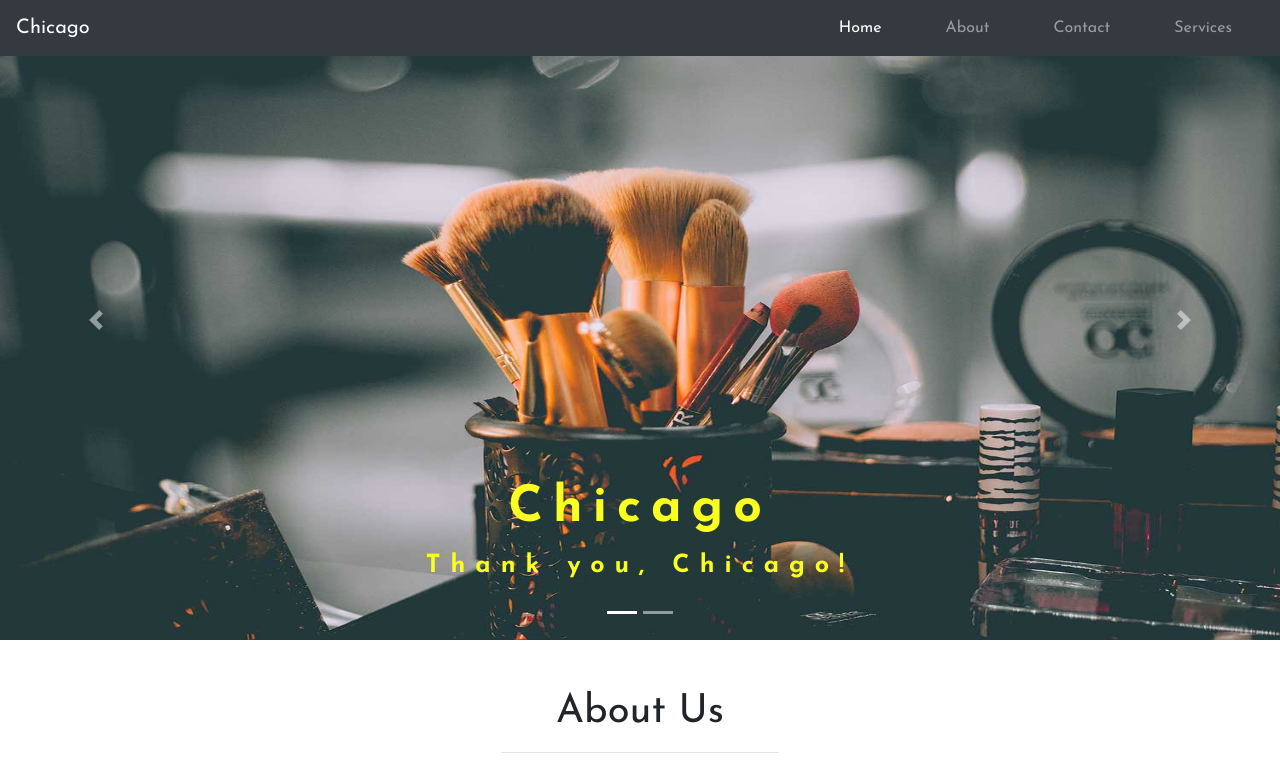
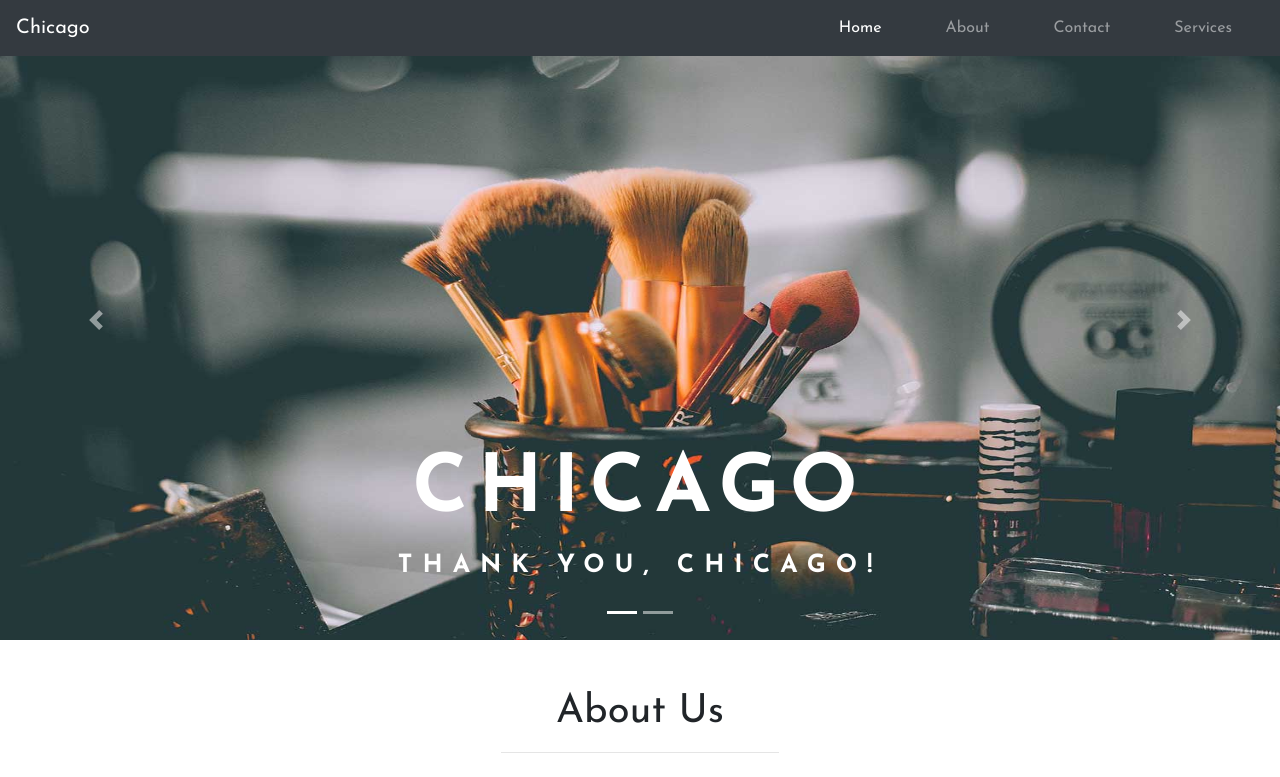
Before and after one commit to MansiPatole/new, a PHP site: page /index.html in a window 1280 px wide. Shown: the top 777 px of the page. Run offline with PHP 8.4, Linux system fonts and the light colour scheme; some libraries are stand-ins or nearby versions.

Commit message:
updated style.css

```diff
--- a/css/style.css
+++ b/css/style.css
@@ -9,15 +9,17 @@
   }
 
 #item1 h3{
-	font-size:50px;
+	font-size:80px;
 	font-weight: bold;
+	text-transform: uppercase;
 }
 #item1 p{
 	font-size: 25px;
 	font-weight:700;
+	text-transform: uppercase;
 }
 #item1{
-	color:#f9ff21;
+	color::#dc3545;
 	letter-spacing: 10px;
 }
 
```
